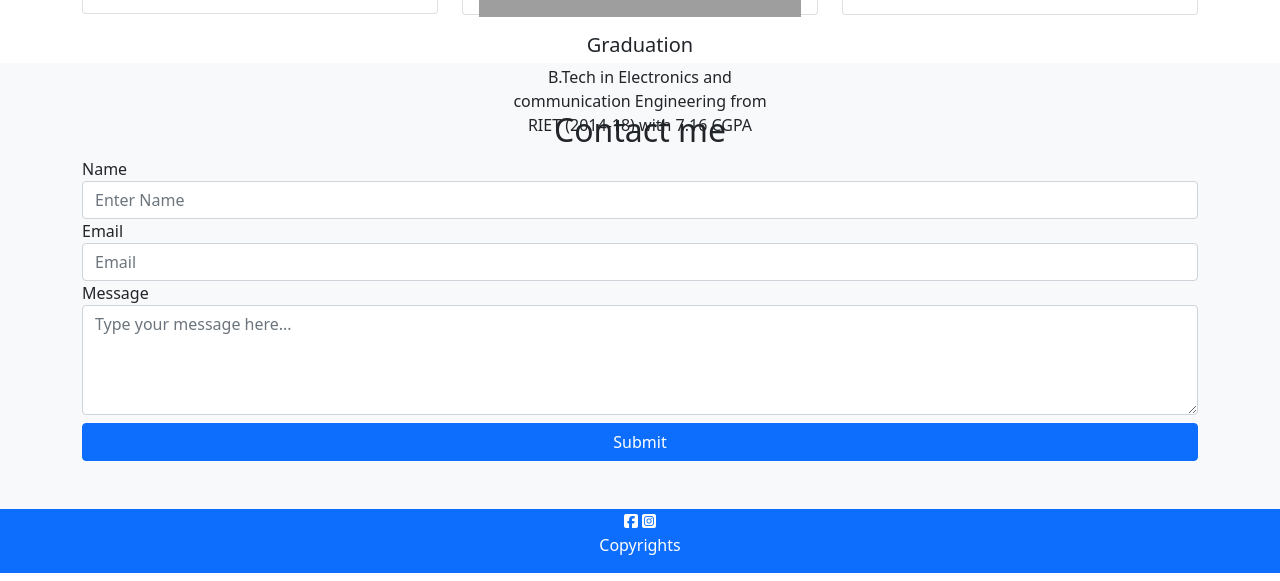
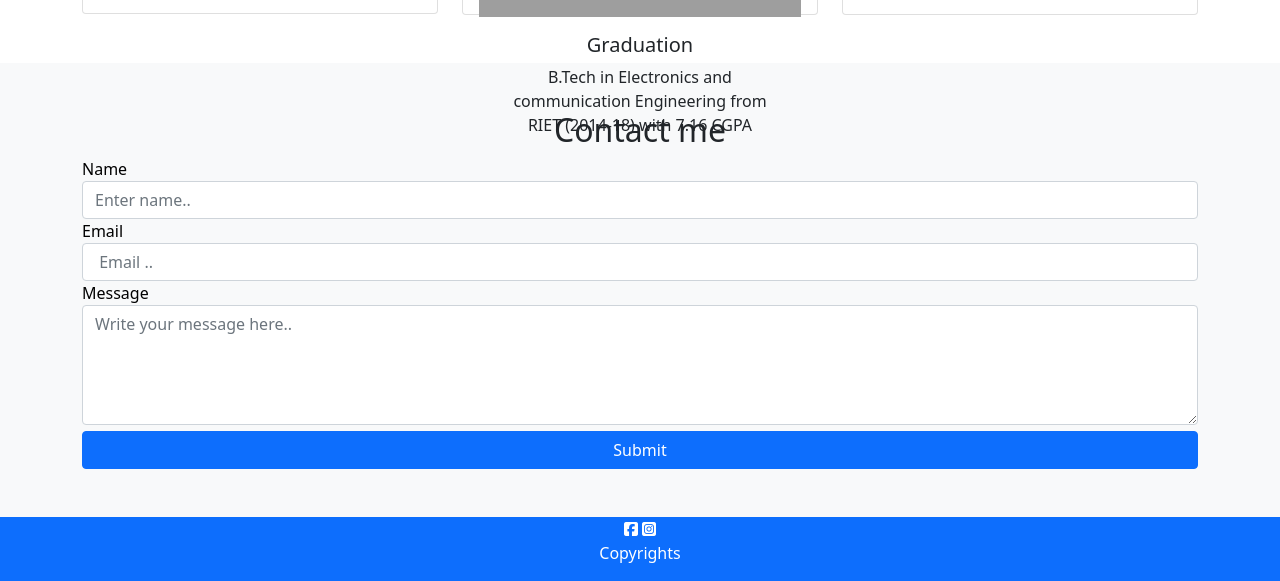
Before and after one commit to ShahanasSafal/Personal-website-for-Shahanas, a plain HTML site: page index.html in a window 1280 px wide. Shown: the part 1688-2269 px from the top of the page. Drawn offline with nearby package versions, Linux system fonts and the light colour scheme; grey boxes are pictures that could not be loaded.

Commit message:
updated personal website

```diff
--- a/index.html
+++ b/index.html
@@ -5,6 +5,7 @@
     <meta http-equiv='X-UA-Compatible' content='IE=edge'>
     <title>Shahanas</title>
     <link rel="icon" href="https://media-exp1.licdn.com/dms/image/C4D03AQEr7Ob2s4LIHA/profile-displayphoto-shrink_400_400/0/1623768603347?e=1650499200&v=beta&t=pm9PUU48SuBMH8u5UsRFIEV9mcQPWSwmeINlhPZFaB4" sizes="16x16" type="image/gif">
+    <script src="https://ajax.googleapis.com/ajax/libs/jquery/3.5.1/jquery.min.js"></script>
     <meta name='viewport' content='width=device-width, initial-scale=1'>
     <link href="https://cdn.jsdelivr.net/npm/bootstrap@5.1.3/dist/css/bootstrap.min.css" rel="stylesheet" integrity="sha384-1BmE4kWBq78iYhFldvKuhfTAU6auU8tT94WrHftjDbrCEXSU1oBoqyl2QvZ6jIW3" crossorigin="anonymous">
     <style>
@@ -14,6 +15,11 @@
 
         a {color: #fff;}
         a:hover {color: #000;}
+        form{text-align: left;
+        color:#000;
+
+       }
+
 
     </style>
 </head>
@@ -209,24 +215,16 @@
     <div class="row">
       <div class="col-md-12">
 
-        <form id="submit-form" >
-          <div class="form-group col-md-12">
-            <label for="name">Name</label>
-            <input type="text" class="form-control" id="name" aria-describedby="emailHelp" placeholder="Enter Name">
-          </div>
-          <div class="form-group col-md-12">
-            <label for="gmail">Email</label>
-            <input type="email" class="form-control" id="gmail" placeholder="Email">
-          </div>
-          <div class="form-group col-md-12 ">
-            <label for="exampleFormControlTextarea1">Message</label>
-            <textarea class="form-control" id="exampleFormControlTextarea1" cols="20" rows="4" placeholder="Type your message here..."></textarea>
-          </div>
+        <form id="submit-form" action=" " >
+          <label for="fname" > Name</label>
+          <input type="text" id="fname" class="form-control" name="name" placeholder="Enter name..">
+          <label for="lname">Email</label>
+          <input type="text" id="lname" class="form-control" name="email" placeholder=" Email ..">
+          <label for="subject">Message</label>
+          <textarea id="subject" class="form-control" name="message" placeholder="Write your message here.." style="width:100%;height:120px;"></textarea>
+          <input type="submit" value="Submit" class="btn btn-primary" style="margin-top:6px;width:100%;">
+        </form>
 
-          <div class=" form-group col-md-12 pt-2">
-          <button type="submit" value="Submit" class="btn btn-primary" style="width:100%;">Submit</button>
-          </div>
-        </form>
       </div>
     </div>
   </div>
@@ -249,5 +247,26 @@
 <script src="https://cdnjs.cloudflare.com/ajax/libs/popper.js/1.16.0/umd/popper.min.js"></script>
 <script src="https://maxcdn.bootstrapcdn.com/bootstrap/4.5.0/js/bootstrap.min.js"></script>
 <script src="https://kit.fontawesome.com/d4b2840f86.js" crossorigin="anonymous"></script>
+
+<script>
+  $("#submit-form").submit((e)=>{
+      e.preventDefault()
+      $.ajax({
+          url:"https://script.google.com/macros/s/AKfycbyq-HJpdcvBdxski3Sa_7NQAtbhd3ETYtP_iCLGrQ/exec",
+          data:$("#submit-form").serialize(),
+          method:"post",
+          success:function (response){
+              alert("Form submitted successfully")
+              window.location.reload()
+              //window.location.href="https://google.com"
+          },
+          error:function (err){
+              alert("Something Error")
+
+          }
+      })
+  })
+</script>
+
 </body>
 </html>
```
